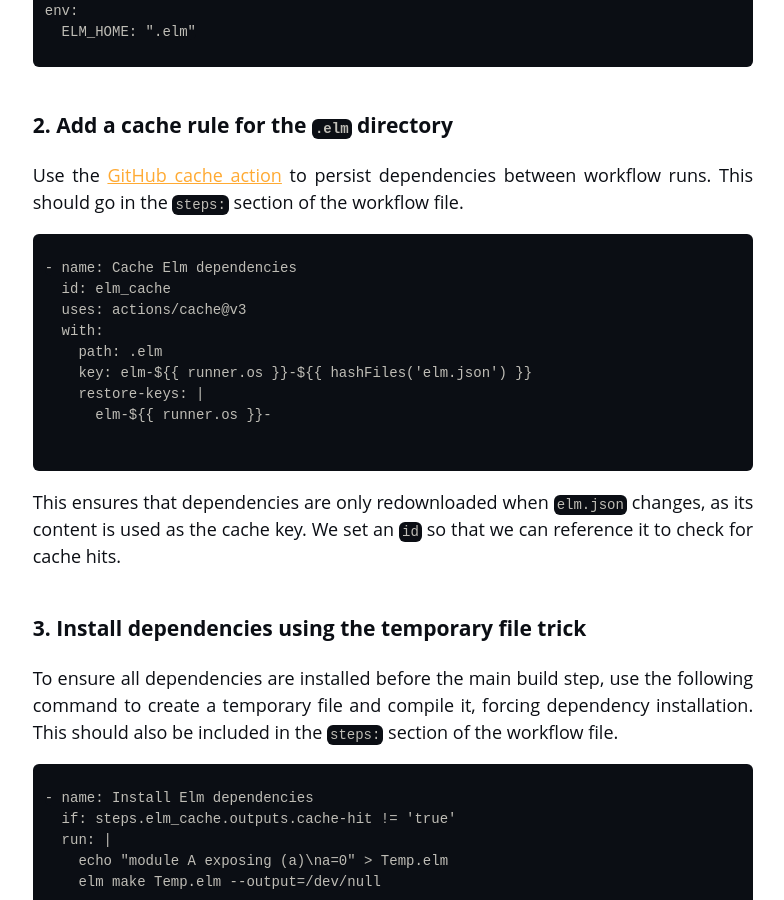
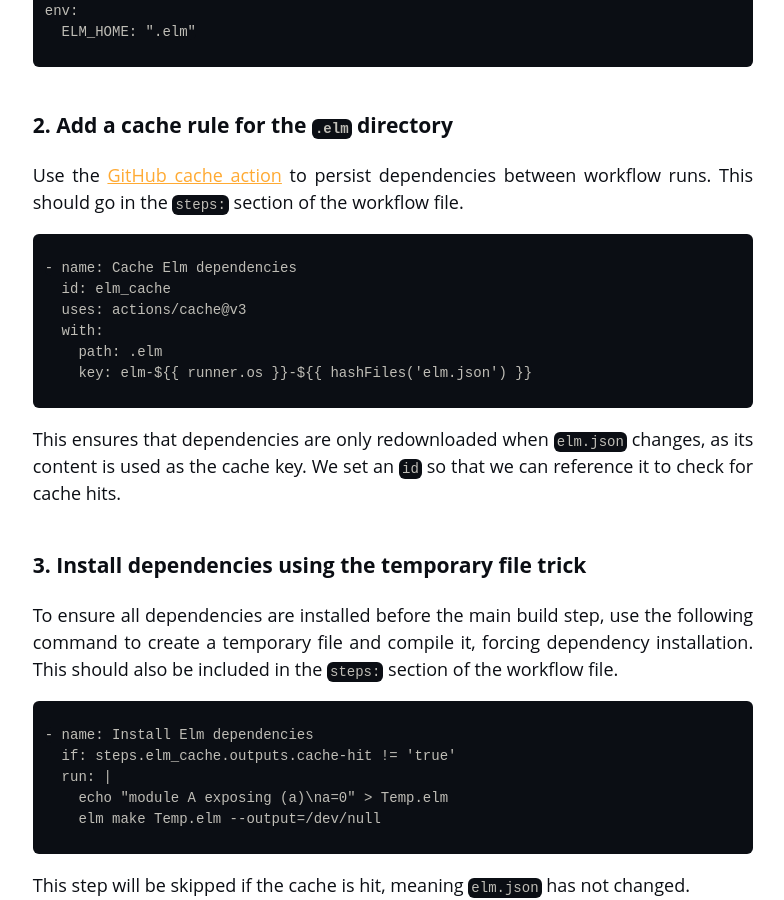
Before and after one commit to brianvanburken/brianvanburken.github.io, a Jekyll site: the page built from _posts/2025-02-07-caching-elm-dependencies-on-github-actions.md, in a window 1280 px wide and 900 px high, scrolled down 2011 px. Shown: the whole window, without its empty margins (247-1031 px from the left). Built offline with Jekyll 4.4.1, drawn with Linux system fonts in a browser that asks for light colours.

Commit message:
feat: remove restore-keys as they are not needed and considered more harmfull (wrong cache)

````diff
--- a/_posts/2025-02-07-caching-elm-dependencies-on-github-actions.md
+++ b/_posts/2025-02-07-caching-elm-dependencies-on-github-actions.md
@@ -72,10 +72,7 @@
   uses: actions/cache@v3
   with:
     path: .elm
-{% raw %}    key: elm-${{ runner.os }}-${{ hashFiles('elm.json') }}
-    restore-keys: |
-      elm-${{ runner.os }}-
-{% endraw %}
+{% raw %}    key: elm-${{ runner.os }}-${{ hashFiles('elm.json') }}{% endraw %}
 ```
 
 This ensures that dependencies are only redownloaded when `elm.json` changes, as its content is used as the cache key. We set an `id` so that we can reference it to check for cache hits.
````
